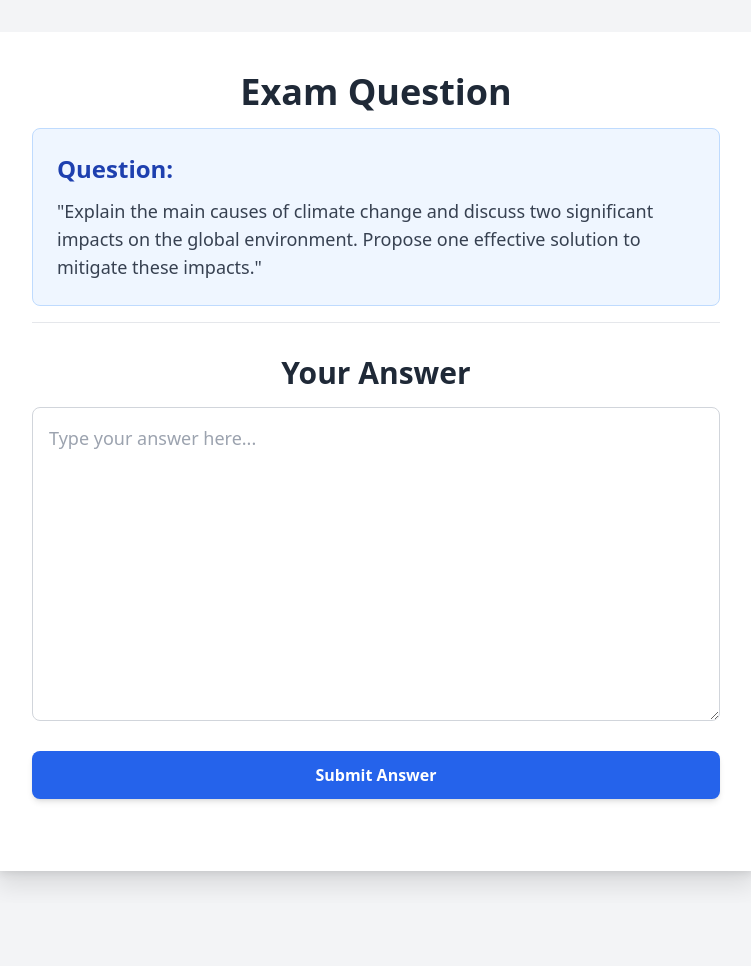
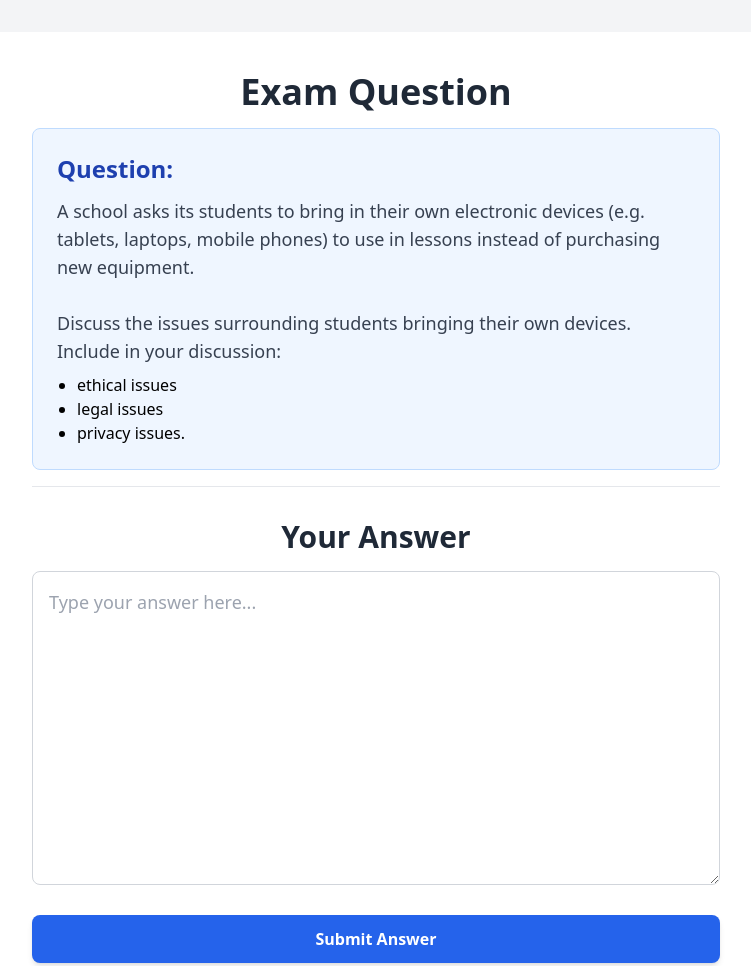
Before and after one commit to mrwvaughan/QM, a plain HTML site: page questiontest.html in a window 1280 px wide. Shown: the top 966 px of the page, without its empty margins (264-1015 px from the left). Before the commit the page ends 903 px from the top, so only its background shows below. Drawn offline with nearby package versions, Linux system fonts and the light colour scheme.

Commit message:
Update questiontest.html

```diff
--- a/questiontest.html
+++ b/questiontest.html
@@ -46,7 +46,13 @@
             <div class="bg-blue-50 p-4 sm:p-6 rounded-lg border border-blue-200">
                 <h2 class="text-xl sm:text-2xl font-semibold text-blue-800 mb-3">Question:</h2>
                 <p class="text-gray-700 leading-relaxed text-base sm:text-lg">
-                    "Explain the main causes of climate change and discuss two significant impacts on the global environment. Propose one effective solution to mitigate these impacts."
+                    A school asks its students to bring in their own electronic devices (e.g. tablets, laptops, mobile phones) to use in lessons instead of purchasing new equipment.<br><br>
+                    Discuss the issues surrounding students bringing their own devices. Include in your discussion:<br>
+                    <ul class="list-disc pl-5 mt-2">
+                        <li>ethical issues</li>
+                        <li>legal issues</li>
+                        <li>privacy issues.</li>
+                    </ul>
                 </p>
             </div>
         </div>
@@ -106,13 +112,12 @@
             const markSchemeList = document.getElementById('markScheme');
             const printBtn = document.getElementById('printBtn');
 
-            // Define the mark scheme
+            // Define the mark scheme for 8 marks
             const markScheme = [
-                "Identification of main causes of climate change (e.g., greenhouse gas emissions from fossil fuels, deforestation, industrial processes). (3 marks)",
-                "Discussion of two significant environmental impacts (e.g., rising sea levels, extreme weather events, biodiversity loss, ocean acidification). (4 marks)",
-                "Proposal of one effective solution to mitigate impacts (e.g., transition to renewable energy, carbon capture technologies, reforestation, international agreements). (3 marks)",
-                "Clarity, coherence, and logical structure of the answer. (2 marks)",
-                "Grammar, spelling, and punctuation. (1 mark)"
+                "Identification and discussion of ethical issues (e.g., digital divide, fairness, appropriate content use, cyberbullying). (2-3 marks)",
+                "Identification and discussion of legal issues (e.g., copyright infringement, data protection/GDPR, acceptable use policies). (2-3 marks)",
+                "Identification and discussion of privacy issues (e.g., data collection on personal devices, monitoring, security of personal information). (2-3 marks)",
+                "Overall coherence, clarity, and depth of discussion across all three areas. (Up to 1 mark for overall quality, reaching 8 marks total)"
             ];
 
             // Event listener for the submit button
```
